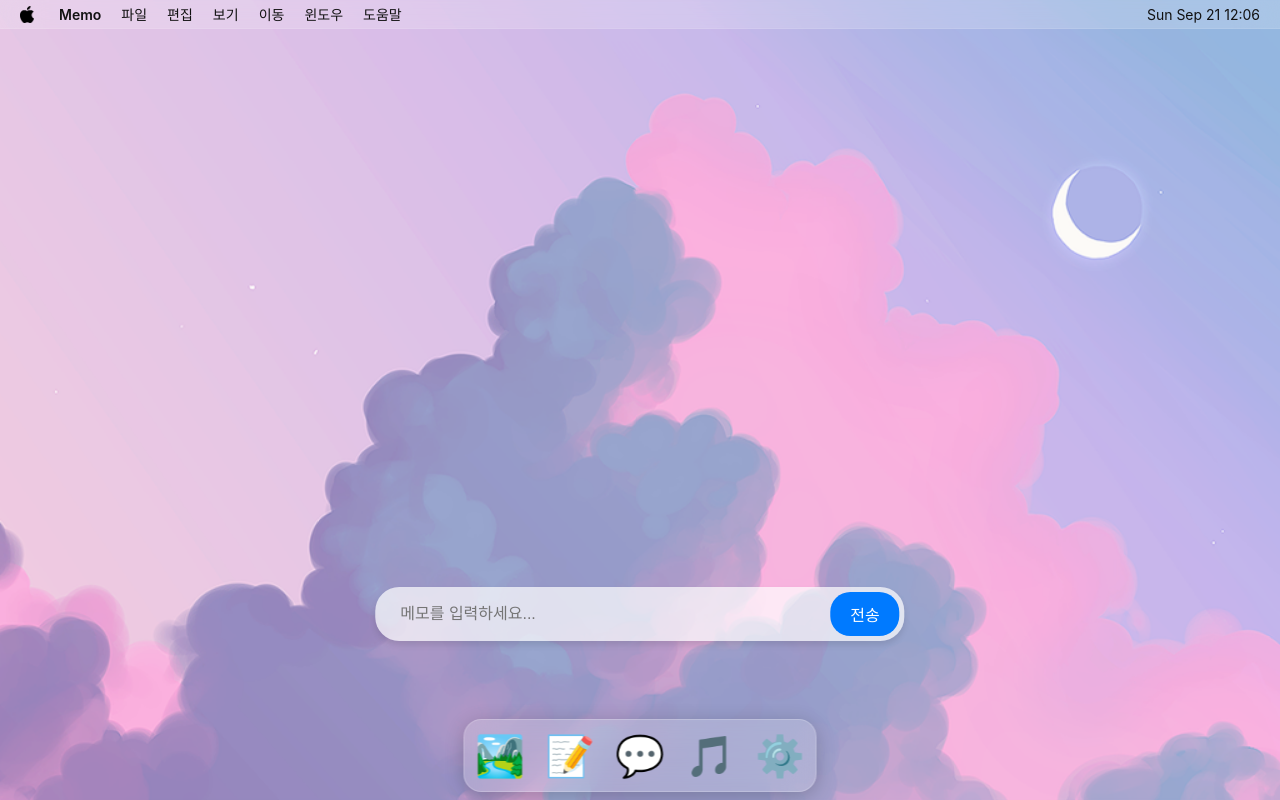
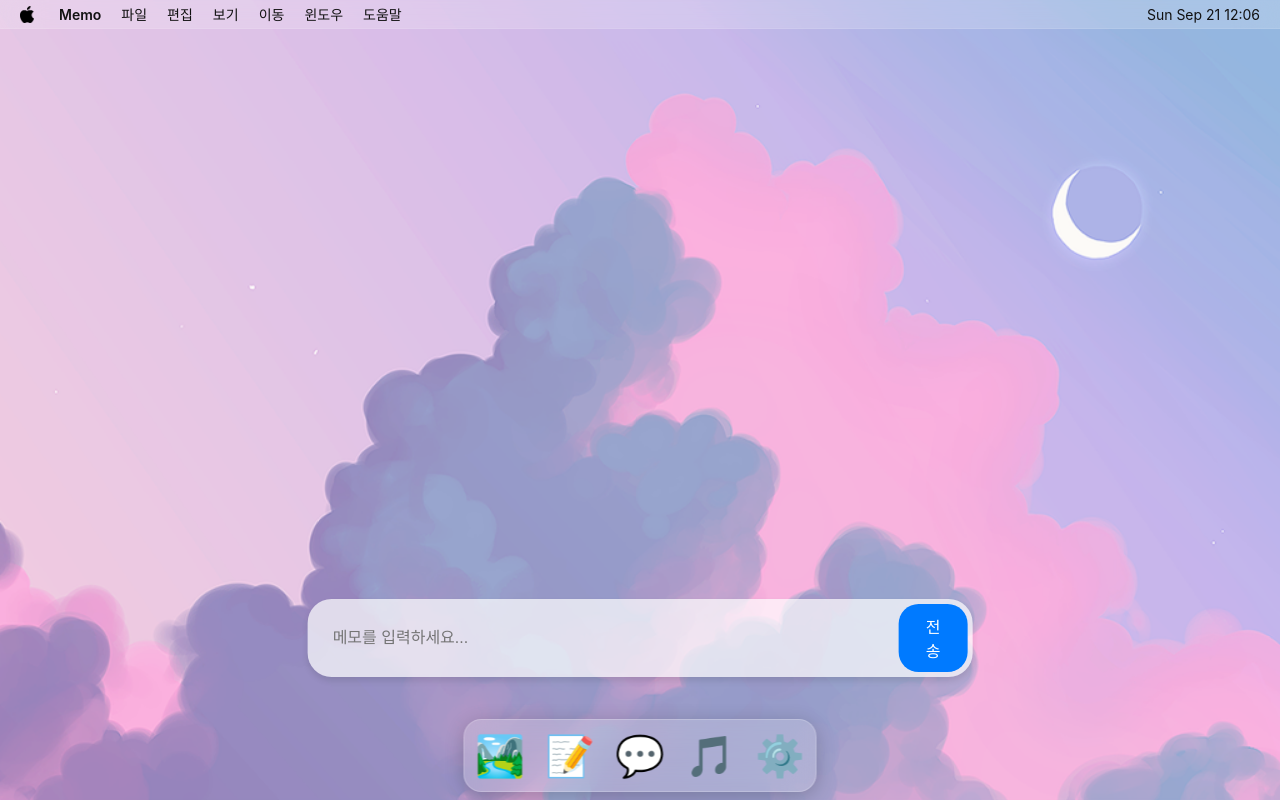
Before and after one commit to 4hqld/han-capstone-website, a website: page public/index.html in a window 1280 px wide. Drawn offline with Linux system fonts and the light colour scheme; no server answers.

Commit message:
modified:   public/style.css

```diff
--- a/public/style.css
+++ b/public/style.css
@@ -15,7 +15,7 @@ body, html {
     background-attachment: fixed;
     overflow: hidden;
 }
-
+/*
 #notes-container {
     position: absolute;
     top: 28px;
@@ -29,13 +29,35 @@ body, html {
     padding: 60px 20px;
     gap: 25px;
     overflow-y: auto;
+}*/
+
+/* grid 방식 */
+
+#notes-container {
+    position: absolute;
+    top: 28px;
+    left: 120px;
+    right: 120px;
+    bottom: 30vh;
+    display: grid;
+    grid-template-columns: repeat(4, 1fr);
+    grid-auto-rows: minmax(180px, auto);
+    align-content: flex-start;
+    padding: 60px 20px;
+    gap: 25px;
+    overflow-y: auto;
 }
+
+#notes-container::-webkit-scrollbar {
+    display: none;
+}
+
 
 /* ================================================= */
 /* ===== 2. 메모 윈도우 컴포넌트 (Component) ===== */
 /* ================================================= */
 .note-window {
-    width: 250px;
+    /*width: 250px;*/
     border-radius: 12px;
     box-shadow: 0 8px 32px 0 rgba(0, 0, 0, 0.2);
     overflow: hidden;
@@ -101,7 +123,7 @@ body, html {
     background-color: transparent;
     padding: 10px 20px;
     font-size: 16px;
-    width: 400px;
+    width: 550px;
 }
 
 #memo-form button {
```
